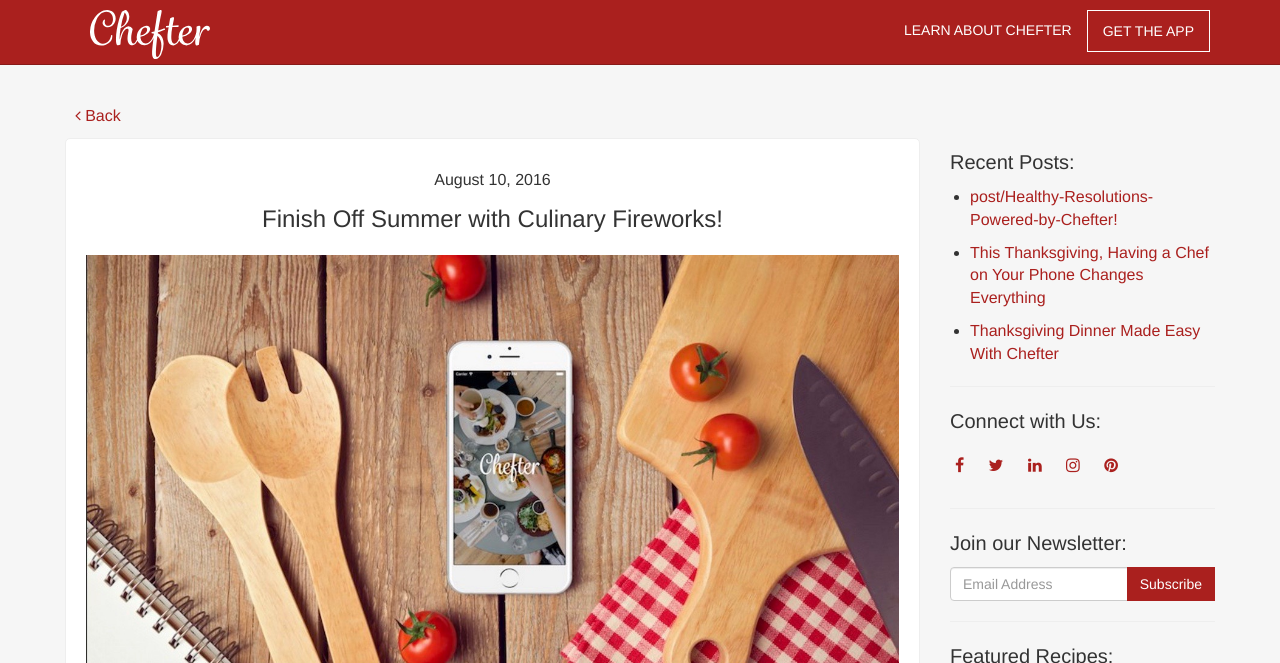
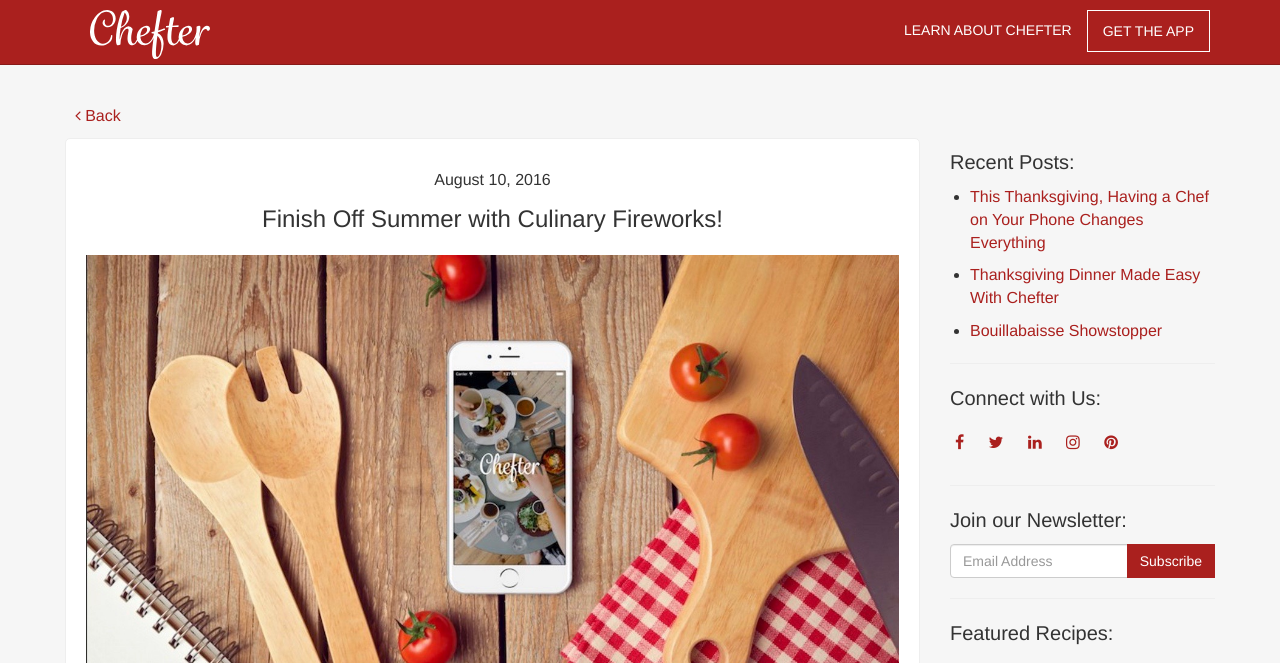
Before and after one commit to Chefter/chefter.github.io, a Jekyll site: the page built from _posts/2016-08-10-Finish-Off-Summer-with-Culinary-Fireworks.md, in a window 1280 px wide and 900 px high, cut to the strip 0-663 px from the top of the window. Built offline with Jekyll 4.4.1, drawn with Linux system fonts in a browser that asks for light colours; some web fonts are replaced; comment, search, counter and statistics services are not loaded.

Commit message:
Update 2017-01-10-Healthy-Resolutions-Powered-by-Chefter.md

```diff
--- a/_posts/2017-01-10-Healthy-Resolutions-Powered-by-Chefter.md
+++ b/_posts/2017-01-10-Healthy-Resolutions-Powered-by-Chefter.md
@@ -1,10 +1,10 @@
 ---
-published: true
+published: false
 layout: post
 author: Madison
 date: '2017-1-10 11:11:11 -0400'
 categories: blog
-title: post/Healthy-Resolutions-Powered-by-Chefter!
+title: Healthy Resolutions Powered by Chefter!
 ---
 ![download.png]({{site.baseurl}}/img/download.png)
 
```
